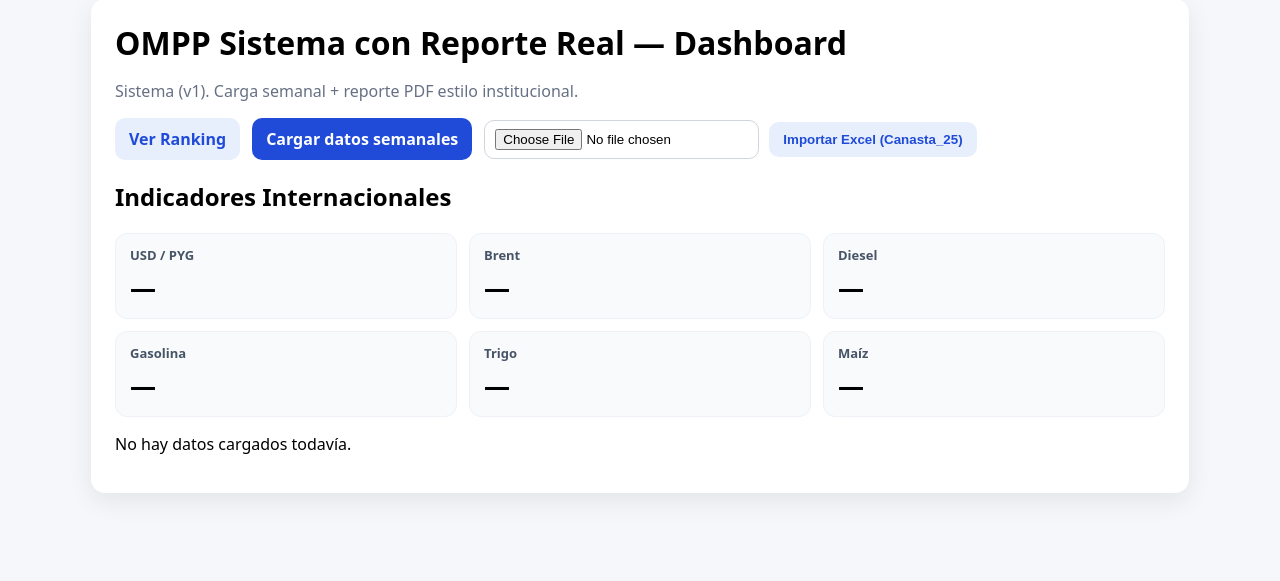
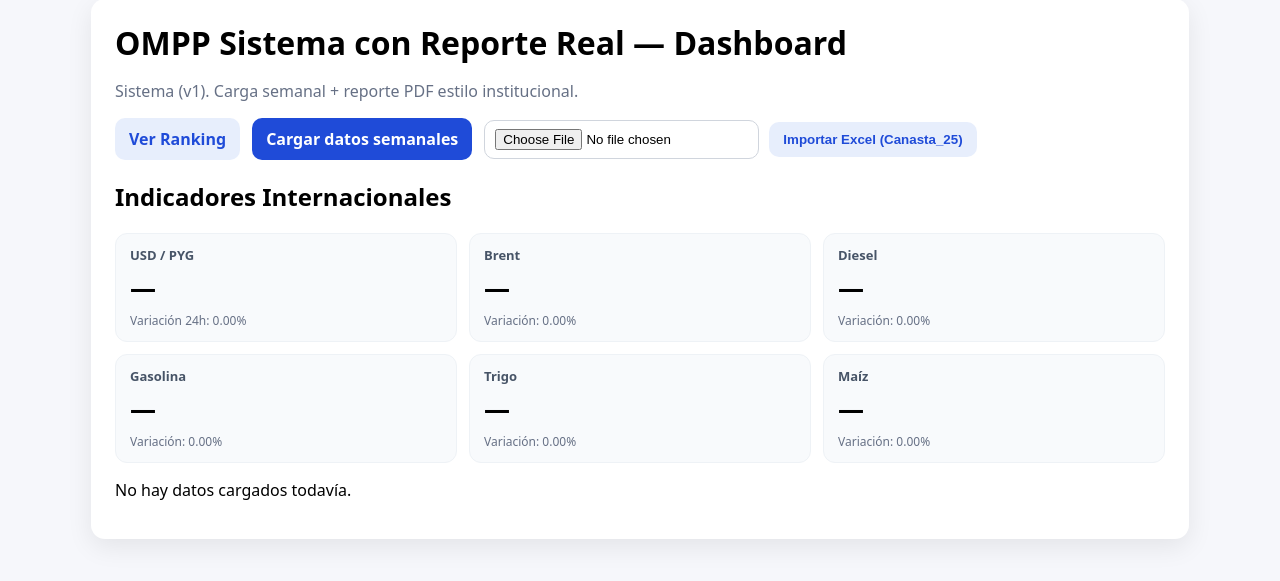
Before and after one commit to jorverg-design/ompp-observatorio, a Python web app: template app/templates/dashboard.html in a window 1280 px wide. Shown: the part 29-610 px from the top of the page. Run offline with Jinja, Linux system fonts and the light colour scheme; the template is opened without the code that fills it, so the values that code supplies are empty.

Commit message:
Update dashboard.html

```diff
--- a/app/templates/dashboard.html
+++ b/app/templates/dashboard.html
@@ -31,31 +31,79 @@
 <div class="card">
 <div class="k">USD / PYG</div>
 <div class="v">{{ fmt_gs(usd_value) if usd_value else "—" }}</div>
+<div class="s">
+Variación 24h:
+{% if usd_change_24h is not none %}
+{{ "%.2f"|format(usd_change_24h * 100) }}%
+{% else %}
+—
+{% endif %}
+</div>
 </div>
 
 <div class="card">
 <div class="k">Brent</div>
 <div class="v">{{ brent_value if brent_value else "—" }}</div>
+<div class="s">
+Variación:
+{% if brent_change is not none %}
+{{ "%.2f"|format(brent_change * 100) }}%
+{% else %}
+—
+{% endif %}
+</div>
 </div>
 
 <div class="card">
 <div class="k">Diesel</div>
 <div class="v">{{ diesel_value if diesel_value else "—" }}</div>
+<div class="s">
+Variación:
+{% if diesel_change is not none %}
+{{ "%.2f"|format(diesel_change * 100) }}%
+{% else %}
+—
+{% endif %}
+</div>
 </div>
 
 <div class="card">
 <div class="k">Gasolina</div>
 <div class="v">{{ gasoline_value if gasoline_value else "—" }}</div>
+<div class="s">
+Variación:
+{% if gasoline_change is not none %}
+{{ "%.2f"|format(gasoline_change * 100) }}%
+{% else %}
+—
+{% endif %}
+</div>
 </div>
 
 <div class="card">
 <div class="k">Trigo</div>
 <div class="v">{{ wheat_value if wheat_value else "—" }}</div>
+<div class="s">
+Variación:
+{% if wheat_change is not none %}
+{{ "%.2f"|format(wheat_change * 100) }}%
+{% else %}
+—
+{% endif %}
+</div>
 </div>
 
 <div class="card">
 <div class="k">Maíz</div>
 <div class="v">{{ corn_value if corn_value else "—" }}</div>
+<div class="s">
+Variación:
+{% if corn_change is not none %}
+{{ "%.2f"|format(corn_change * 100) }}%
+{% else %}
+—
+{% endif %}
+</div>
 </div>
 
 </div>
@@ -84,20 +132,15 @@
 
 <div class="card">
 <div class="k">USD / PYG</div>
-{% if usd_value %}
-<div class="v">{{ fmt_gs(usd_value) }}</div>
+<div class="v">{{ fmt_gs(usd_value) if usd_value else "—" }}</div>
 <div class="s">
 Variación 24h:
-{% if usd_change_24h %}
-{{ "%.2f"|format(usd_change_24h) }}%
+{% if usd_change_24h is not none %}
+{{ "%.2f"|format(usd_change_24h * 100) }}%
 {% else %}
 —
 {% endif %}
 </div>
-{% else %}
-<div class="v">—</div>
-<div class="s">Sin datos</div>
-{% endif %}
 </div>
 
 </div>
```
